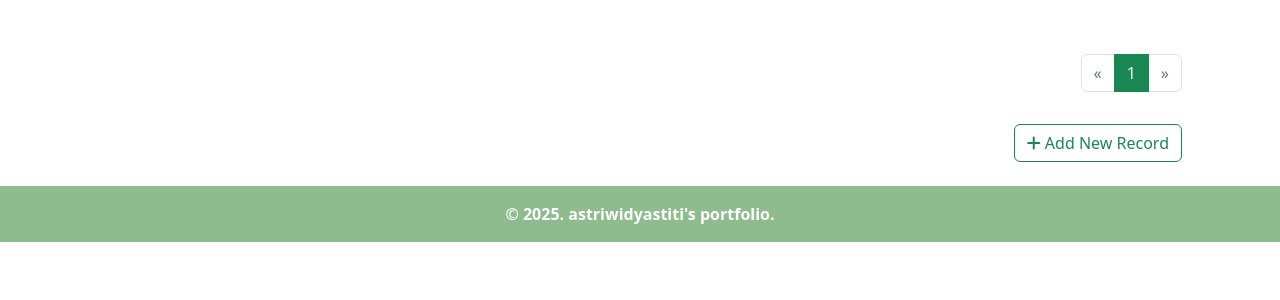
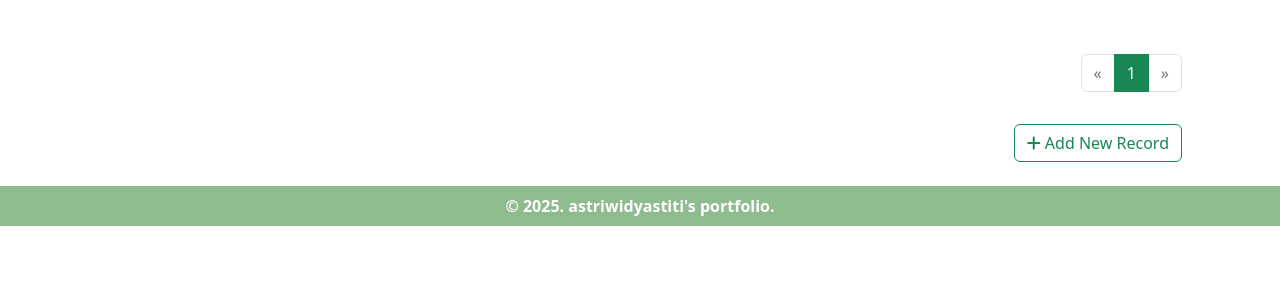
Before and after one commit to astriwidyastiti/Django-CRM, a Django app: page /home/ in a window 1280 px wide. Shown: the part 378-678 px from the top of the page. Run offline with Django 5.2, Linux system fonts and the light colour scheme; the visitor is signed in with stand-in values (Sample User, id 1); data that the repository does not hold is empty; parts of the project's set-up code (start-up, migrations or seed data) failed here and were passed over.

Commit message:
edit footer 2

```diff
--- a/website/templates/footer.html
+++ b/website/templates/footer.html
@@ -1,7 +1,5 @@
-<footer style="background-color: #8FBC8F;" class="text-white py-3 mt-auto">
-  <div class="container d-flex justify-content-center align-items-center">
-    <div>
-      <strong>&copy; 2025. astriwidyastiti's portfolio.</strong>
-    </div>
+<footer style="background-color: #8FBC8F;" class="text-white py-2">
+  <div class="container-fluid d-flex justify-content-center align-items-center">
+    <strong>&copy; 2025. astriwidyastiti's portfolio.</strong>
   </div>
 </footer>
```
